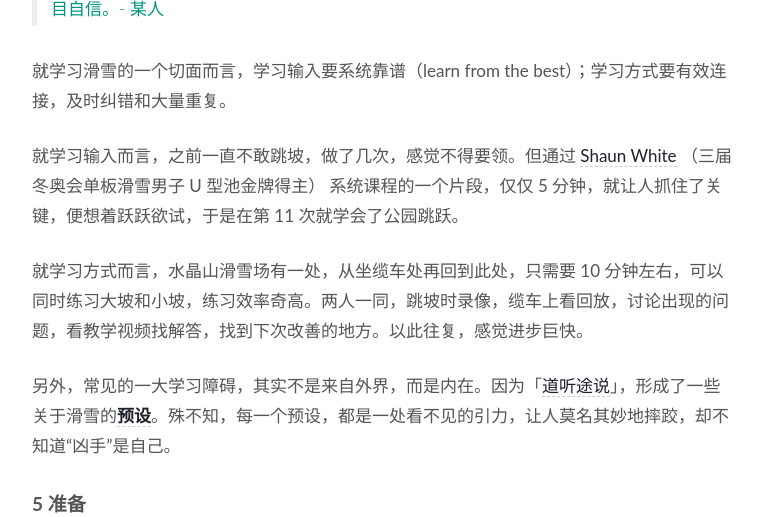
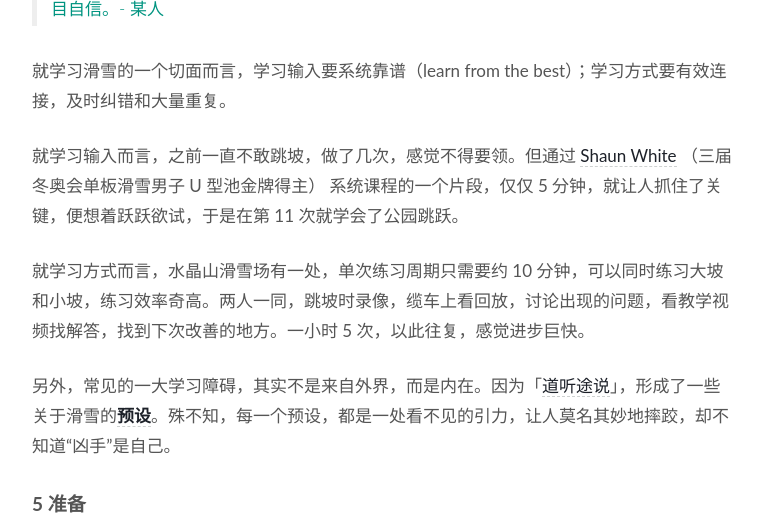
Before and after one commit to WillWang-X/willwang-x.github.io, a Jekyll site: the page built from _posts/blogs/2021-04-06-s-and-adventure.md, in a window 1280 px wide and 900 px high, scrolled down 3527 px, cut to the strip 0-517 px from the top of the window. Shown: the whole strip, without its empty margins (258-1020 px from the left). Built offline with Jekyll 4.4.1, drawn with Linux system fonts in a browser that asks for light colours.

Commit message:
Update for readability

```diff
--- a/_posts/blogs/2021-04-06-s-and-adventure.md
+++ b/_posts/blogs/2021-04-06-s-and-adventure.md
@@ -74,7 +74,7 @@ published: true
 
 就学习输入而言，之前一直不敢跳坡，做了几次，感觉不得要领。但通过 [Shaun White](https://app.theskills.com/courses/shaun-white-teaches-snowboarding-creativity-more) （三届冬奥会单板滑雪男子 U 型池金牌得主） 系统课程的一个片段，仅仅 5 分钟，就让人抓住了关键，便想着跃跃欲试，于是在第 11 次就学会了公园跳跃。
 
-就学习方式而言，水晶山滑雪场有一处，从坐缆车处再回到此处，只需要 10 分钟左右，可以同时练习大坡和小坡，练习效率奇高。两人一同，跳坡时录像，缆车上看回放，讨论出现的问题，看教学视频找解答，找到下次改善的地方。以此往复，感觉进步巨快。
+就学习方式而言，水晶山滑雪场有一处，单次练习周期只需要约 10 分钟，可以同时练习大坡和小坡，练习效率奇高。两人一同，跳坡时录像，缆车上看回放，讨论出现的问题，看教学视频找解答，找到下次改善的地方。一小时 5 次，以此往复，感觉进步巨快。
 
 另外，常见的一大学习障碍，其实不是来自外界，而是内在。因为「[道听途说](https://www.baike.com/wiki/%e4%bb%b7%e5%80%bc%e6%b5%81%e7%a8%8b%e5%9b%be?view_id=1zizsnn8bco000#catalog_8_3)」，形成了一些关于滑雪的**[预设](https://www.wikiwand.com/en/Assumption#/Logic)**。殊不知，每一个预设，都是一处看不见的引力，让人莫名其妙地摔跤，却不知道“凶手”是自己。
 
```
